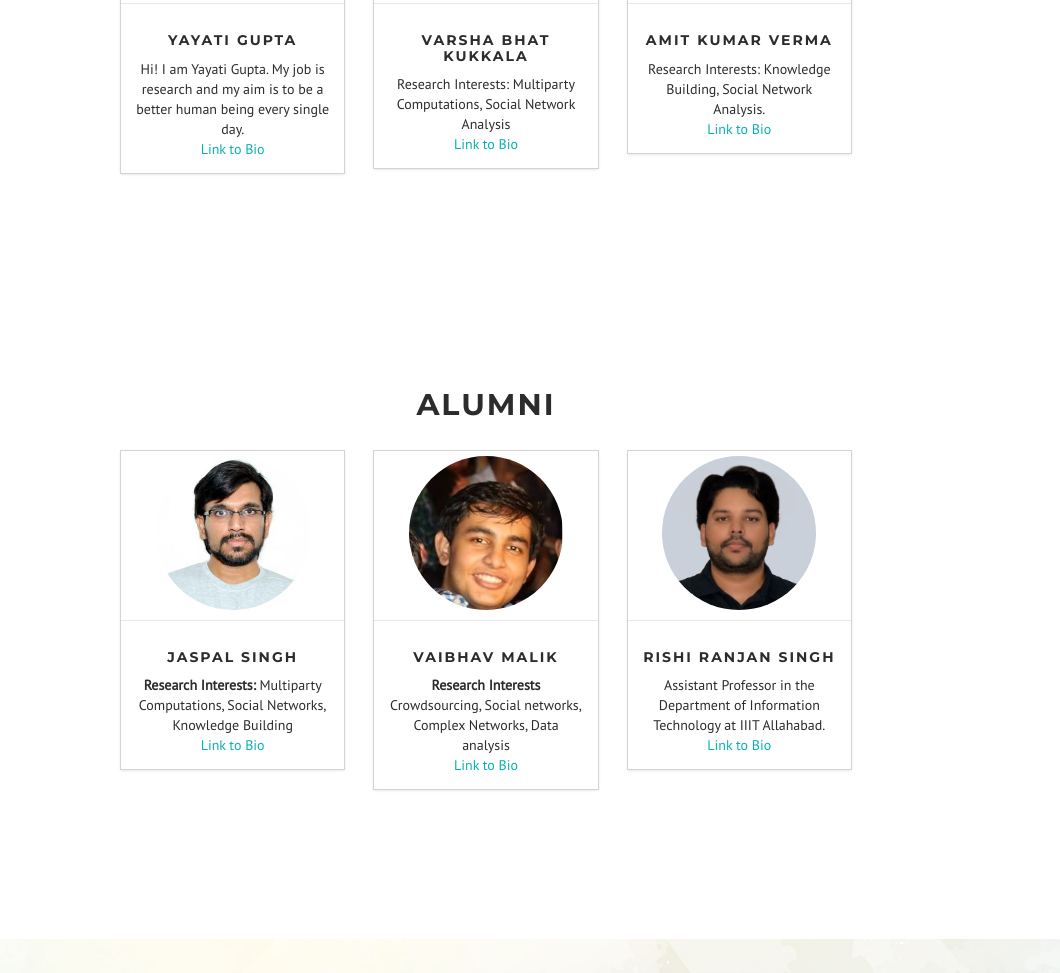
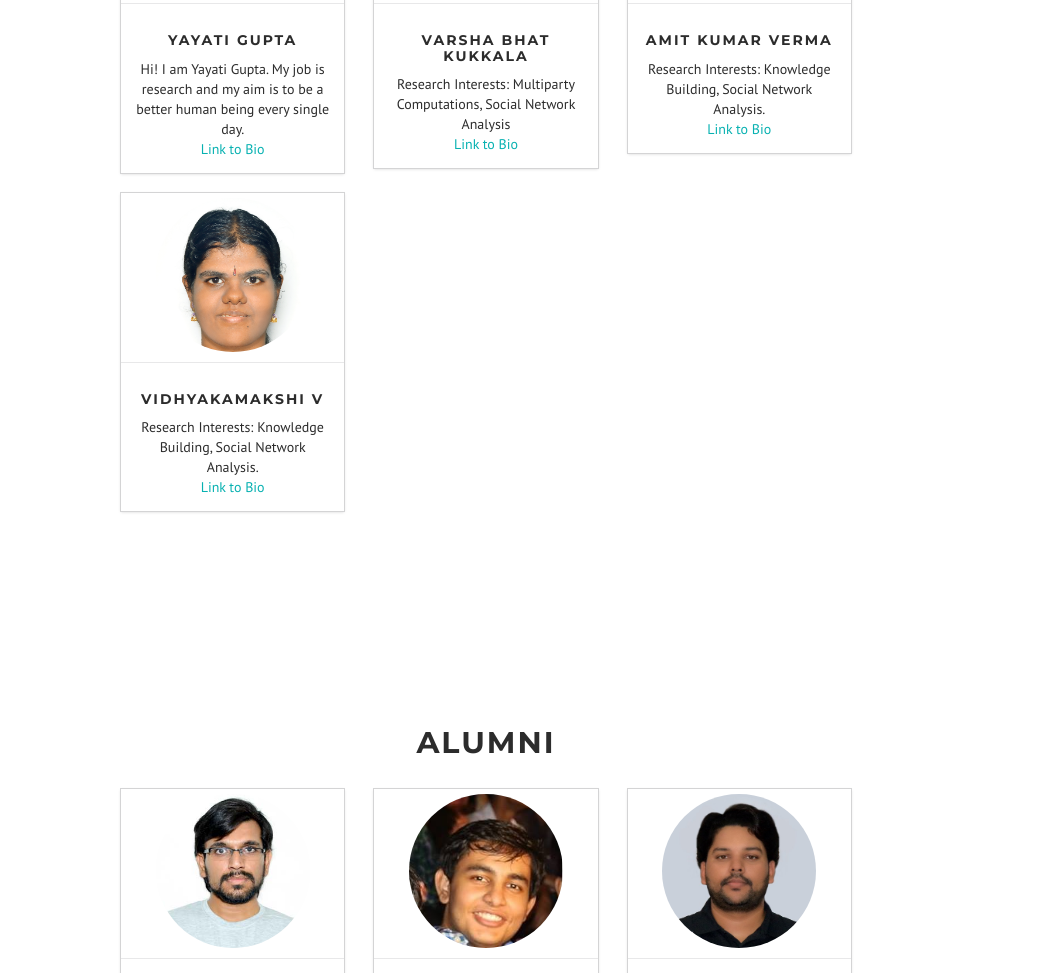
Before and after one commit to descentis/malgudi, a plain HTML site: page index.html in a window 1280 px wide. Shown: the part 3273-4246 px from the top of the page, without its empty margins (154-1214 px from the left). Drawn offline with nearby package versions, Linux system fonts and the light colour scheme.

Commit message:
adding index file after updating Vidhya's profile

```diff
--- a/index.html
+++ b/index.html
@@ -6,7 +6,6 @@
 	<meta name="viewport" content="width=device-width, initial-scale=1">
 	<meta name="description" content="Malgudi">
 	<meta name="author" content="Lalengmawia">
-	<meta name="google-site-verification" content="nBPcuFEAC7v5RRLJnSeXMHtsN-OkoSmkZfEj88m374g" />
 
 	<title>Malgudi Labs</title>
 
@@ -239,6 +238,25 @@
 								</div>
 							</div>
 						</div>
+
+						<div class="row">
+							<div class="col-sm-4 col-md-4">
+								<br>
+								<div class="card">
+									<div class="circle-img" style="background-image: url('img/photo/vidhya.jpg')"></div>
+									<div class="card-block">
+										<h5 class="text-bold">Vidhyakamakshi V</h5>
+										Research Interests:
+										Knowledge Building, Social Network Analysis.
+
+										<br>
+										<a href='vidhya.html'>Link to Bio</a>
+									</div>
+								</div>
+							</div>
+
+						</div>
+
 					</div>
 				</div>
 			</div>
```
